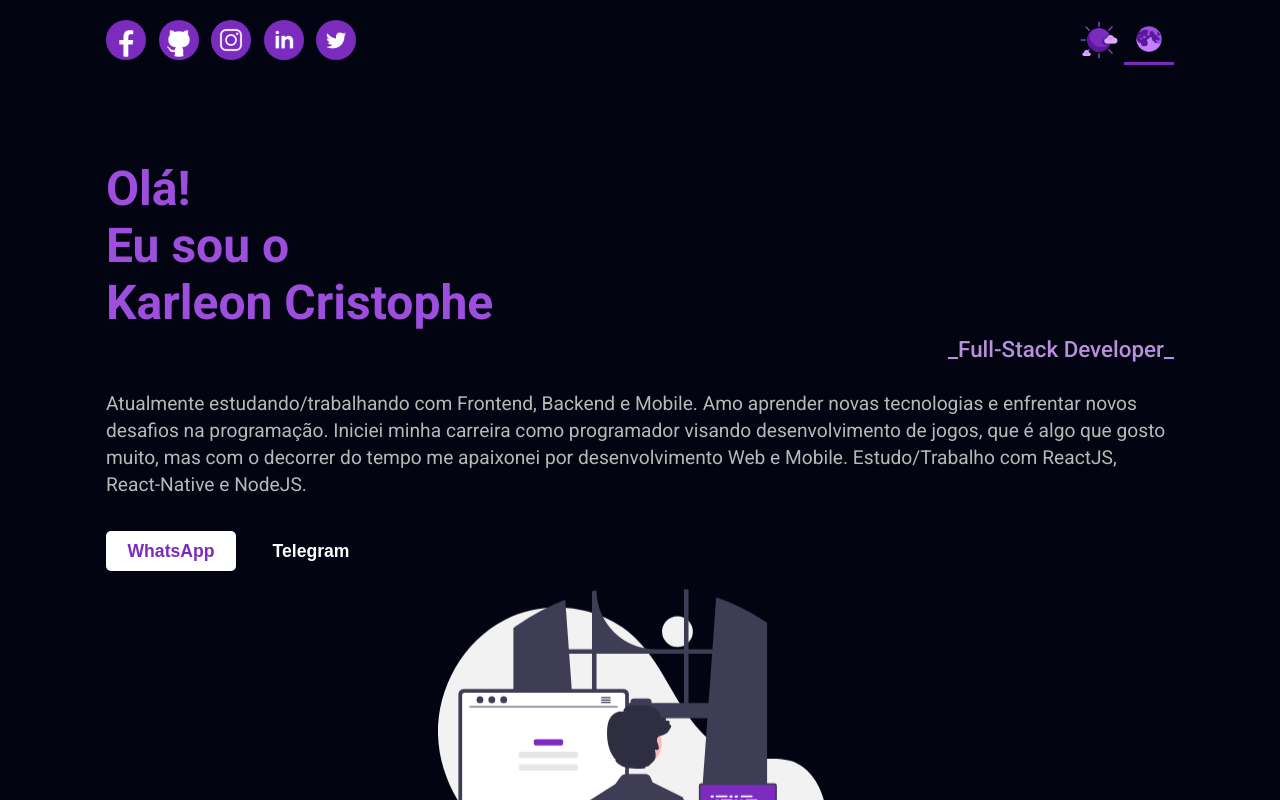
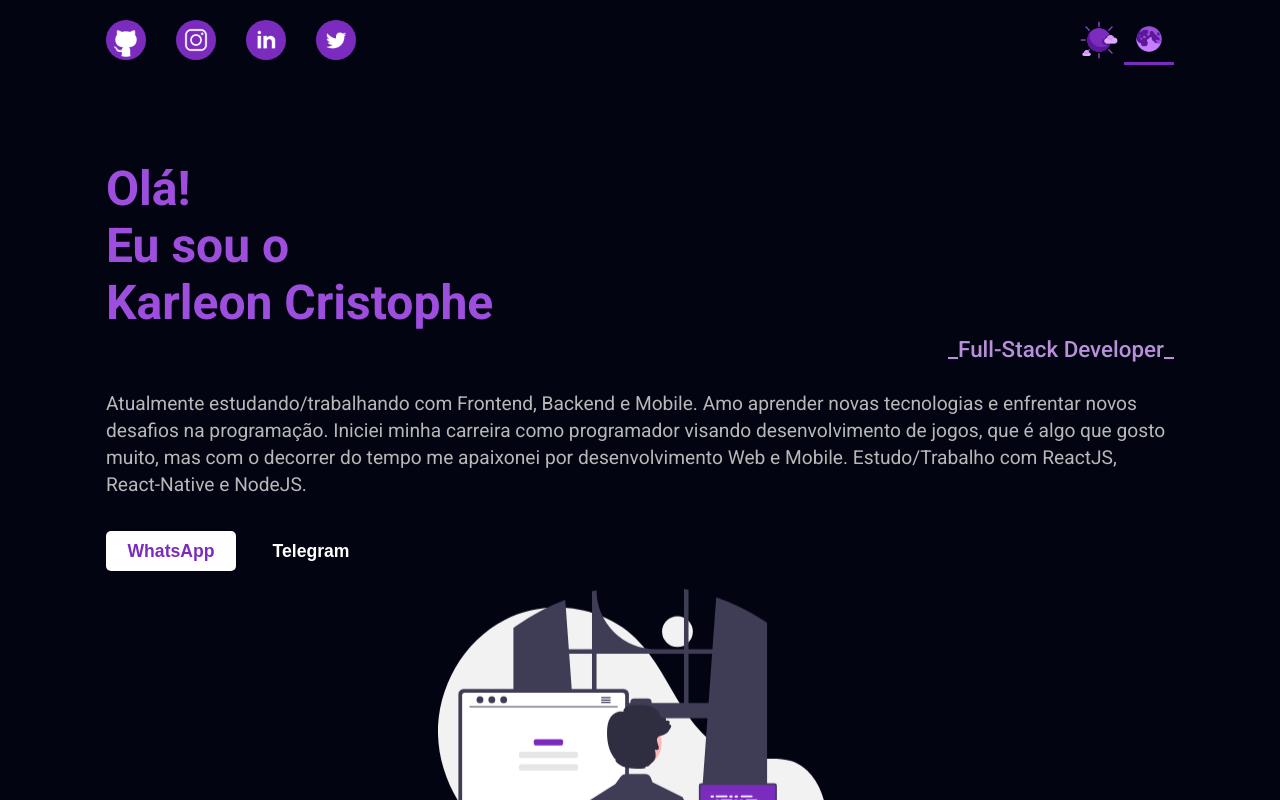
Before and after one commit to karleoncristophe/mysite, a Next.js app: page / in a window 1280 px wide. Built offline with nearby package versions, Linux system fonts and the light colour scheme.

Commit message:
new version

```diff
--- a/common/components/Header.jsx
+++ b/common/components/Header.jsx
@@ -129,30 +129,24 @@ const LightMode = styled.button`
 const socialMedia = [
   {
     id: 0,
-    name: 'Facebook',
-    link: 'https://www.facebook.com/karleoncristophe',
-    image: '/facebook.png',
-  },
-  {
-    id: 1,
     name: 'Github',
     link: 'https://github.com/karleoncristophe',
     image: '/github.png',
   },
   {
-    id: 2,
+    id: 1,
     name: 'Instagram',
     link: 'https://www.instagram.com/karleoncristophe/',
     image: '/instagram.png',
   },
   {
-    id: 3,
+    id: 2,
     name: 'Linkedin',
     link: 'https://www.linkedin.com/in/karleon-cristophe-07657b221/',
     image: '/linkedin.png',
   },
   {
-    id: 4,
+    id: 3,
     name: 'Twitter',
     link: 'https://twitter.com/karleoncris',
     image: '/twitter.png',
```
